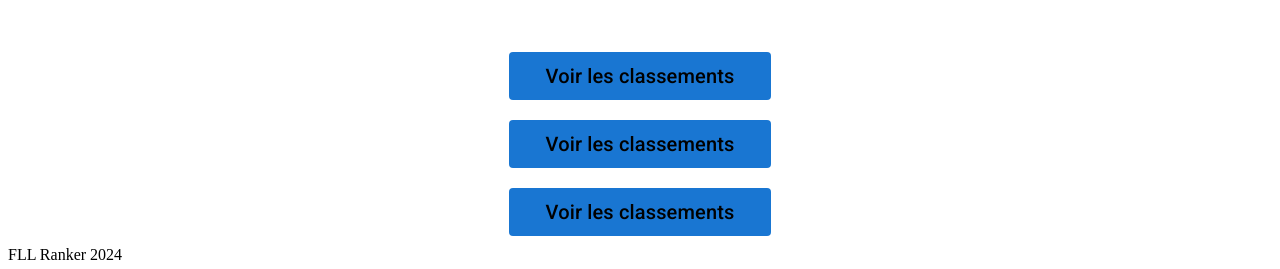
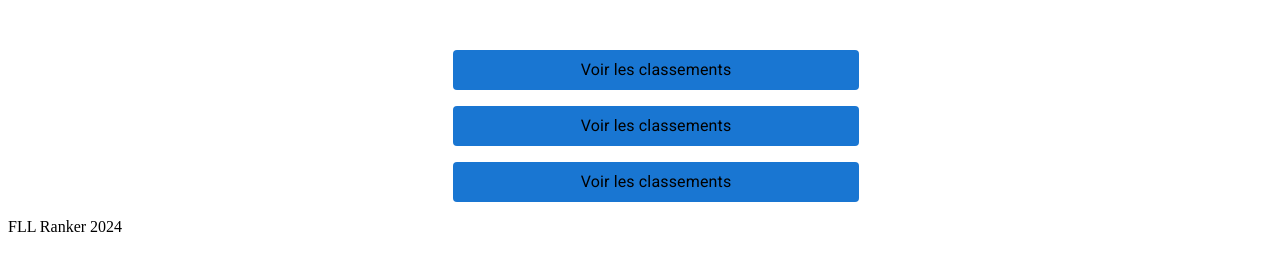
Before and after one commit to WildCodeSchool-CDA-FT-2024-09/JS-CDA-Projet-1-Team-C, a React (Vite) app in the folder client/: page / in a window 1280 px wide. Shown: the part 829-1098 px from the top of the page. After the commit the page ends 1073 px from the top, so only its background shows below. Built offline with nearby package versions, Linux system fonts and the light colour scheme; no server answers.

Commit message:
ajout du composant btnLink a la page d'accueil

```diff
--- a/client/src/pages/HomePage.tsx
+++ b/client/src/pages/HomePage.tsx
@@ -1,8 +1,7 @@
-import { Link as RouterLink } from "react-router-dom";
-import { Link as MUILink, Typography } from "@mui/material";
 import Grid from "@mui/material/Grid2";
 import Paper from "@mui/material/Paper";
 import { styled } from "@mui/material/styles";
+import BtnLink from "../components/BtnLink";
 import imgFirst from "../../assets/images/pexels-vanessa-loring-7868838.jpg";
 import imgSnd from "../../assets/images/pexels-vanessa-loring-7868890.jpg";
 
@@ -16,17 +15,6 @@ const Item = styled(Paper)(({ theme }) => ({
     backgroundColor: "#1A2027",
   }),
 }));
-
-const buttonStyle = {
-  padding: "8px 16px",
-  margin: "10px",
-  color: "black",
-  backgroundColor: "primary.main",
-  borderRadius: "4px",
-  textDecoration: "none",
-  width: "20%",
-  textAlign: "center",
-};
 
 export default function HomePage() {
   return (
@@ -76,20 +64,20 @@ export default function HomePage() {
         </Grid>
       </Grid>
 
-      <Grid container justifyContent="center" marginTop="5vh">
-        <MUILink component={RouterLink} to="/raking" sx={buttonStyle}>
-          <Typography variant="h6">Voir les classements</Typography>
-        </MUILink>
-      </Grid>
-      <Grid container justifyContent="center">
-        <MUILink component={RouterLink} to="/raking" sx={buttonStyle}>
-          <Typography variant="h6">Voir les classements</Typography>
-        </MUILink>
-      </Grid>
-      <Grid container justifyContent="center">
-        <MUILink component={RouterLink} to="/raking" sx={buttonStyle}>
-          <Typography variant="h6">Voir les classements</Typography>
-        </MUILink>
+      <Grid container spacing={2} size={12} marginTop="6vh">
+        <Grid size={4}></Grid>
+        <Grid container spacing={2} size={6}>
+          <Grid size={8}>
+            <BtnLink to="/ranking" content="Voir les classements" />
+          </Grid>
+          <Grid size={8}>
+            <BtnLink to="/ranking" content="Voir les classements" />
+          </Grid>
+          <Grid size={8}>
+            <BtnLink to="/ranking" content="Voir les classements" />
+          </Grid>
+        </Grid>
+        <Grid size={4}></Grid>
       </Grid>
     </>
   );
```
